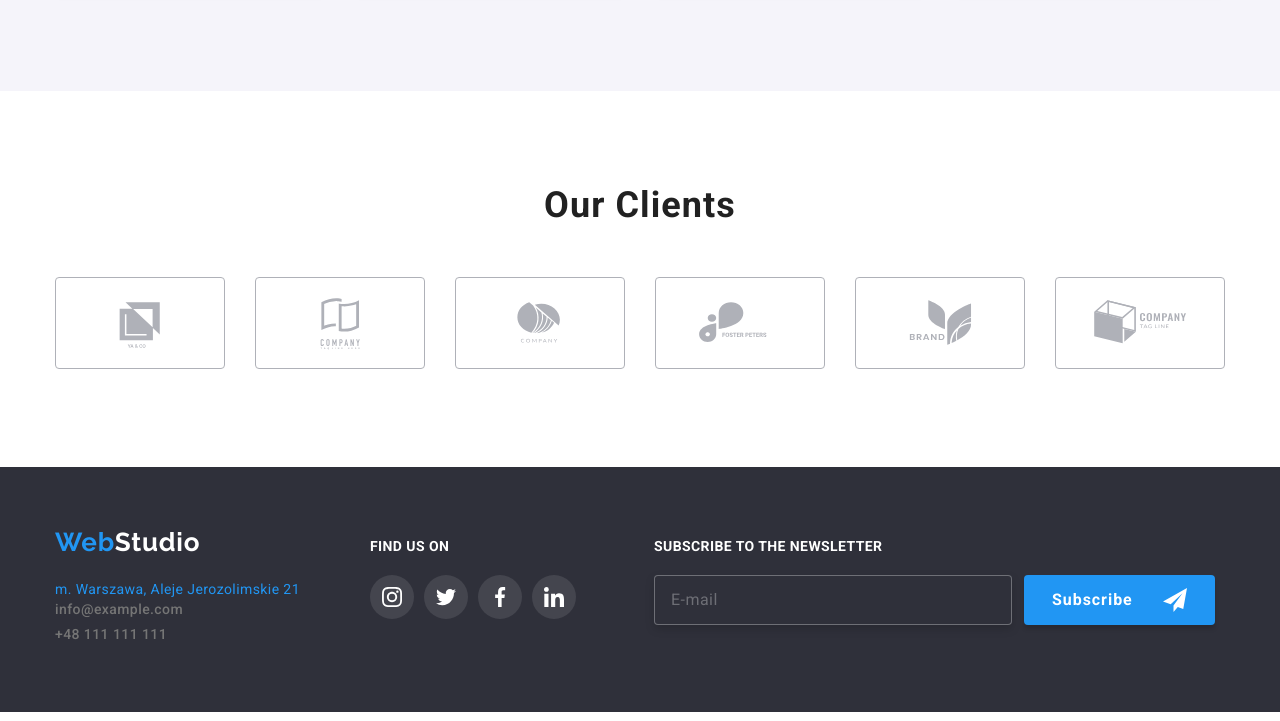
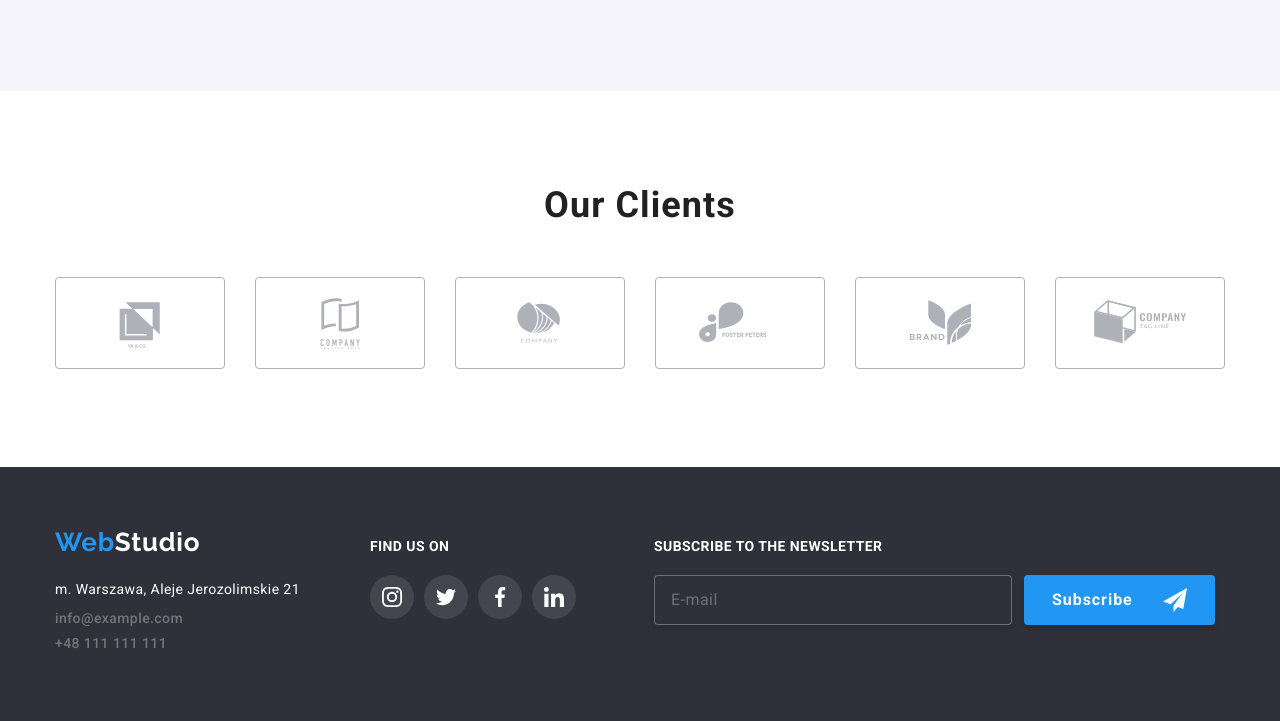
Before and after one commit to MaggieWesolowska/goit-markup-hw-07, a plain HTML site: page index.html in a window 1280 px wide. Shown: the part 2309-3030 px from the top of the page. Drawn offline with nearby package versions, Linux system fonts and the light colour scheme.

Commit message:
address link added

```diff
--- a/index.html
+++ b/index.html
@@ -628,7 +628,7 @@
               >Studio</a
             >
             <address class="footer__index">
-              <a class="footer__text" href="https://goo.gl/maps/ygckEbs4yoJfntpJA" target="blank">
+              <a class="footer__link footer__text" href="https://goo.gl/maps/ygckEbs4yoJfntpJA" target="blank">
                 m. Warszawa, Aleje Jerozolimskie 21
               </a>
               <ul class="footer__contacts">
--- a/sass/components/_footer.scss
+++ b/sass/components/_footer.scss
@@ -44,6 +44,7 @@
     line-height: 1.14;
     letter-spacing: 0.03em;
     color: $greyC;
+    margin-top: 9px;
   }
   .footer__link {
     display: block;
```
Also changed, not shown: portfolio.html (+1 -1 lines).
